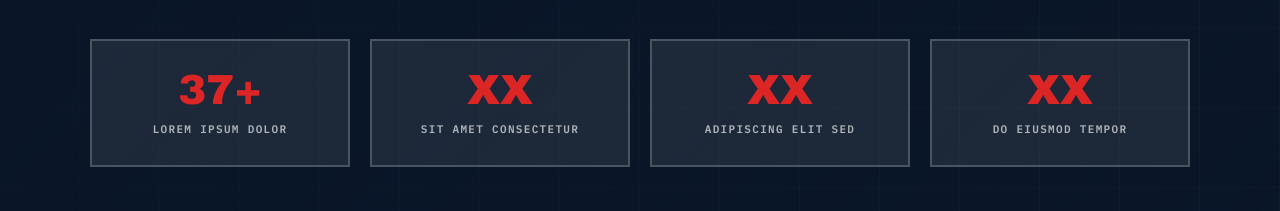
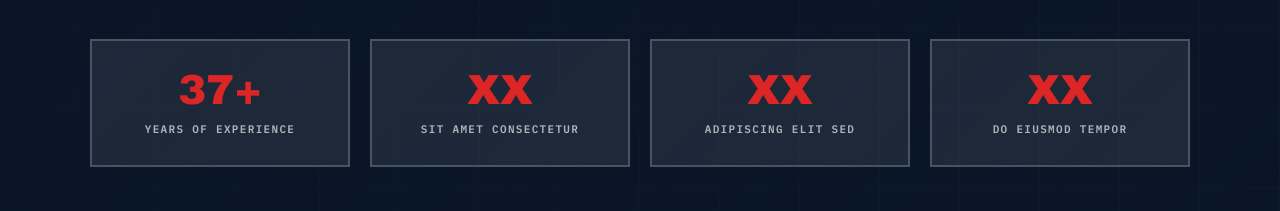
Before and after one commit to lsleewebsite/LS-LEE-TECH-2, a React (Vite) app: page /#/Home in a window 1280 px wide. Shown: the part 780-991 px from the top of the page. Built offline with nearby package versions, Linux system fonts and the light colour scheme.

Commit message:
Update Home.jsx

```diff
--- a/src/pages/Home.jsx
+++ b/src/pages/Home.jsx
@@ -203,7 +203,7 @@ export default function Home() {
               }}
             >
               {[
-                { value: '37+', label: 'Lorem ipsum dolor' },
+                { value: '37+', label: 'Years Of Experience' },
                 { value: 'XX', label: 'Sit amet consectetur' },
                 { value: 'XX', label: 'Adipiscing elit sed' },
                 { value: 'XX', label: 'Do eiusmod tempor' }
```
